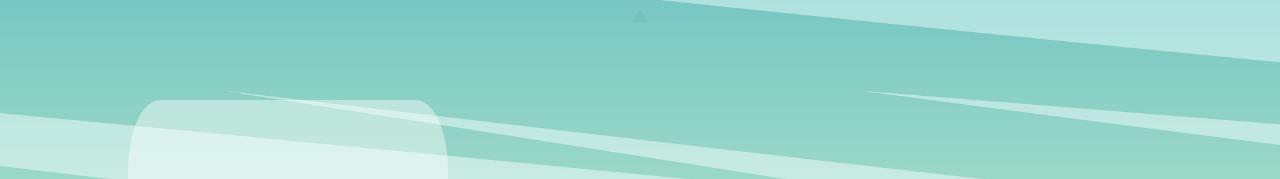
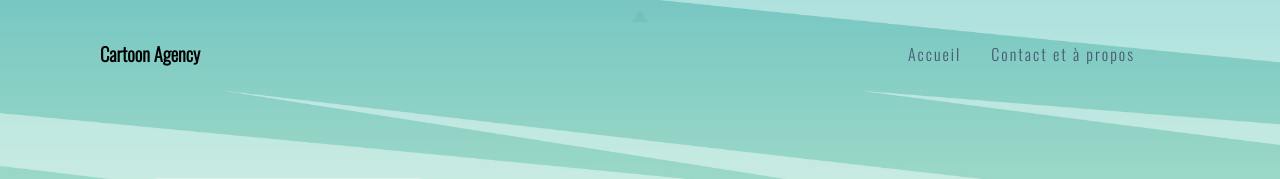
Before and after one commit to Gtchik/Agence_de_voyage, a plain HTML site: page index.html in a window 1280 px wide. Shown: the top 179 px of the page. Drawn offline with nearby package versions, Linux system fonts and the light colour scheme.

Commit message:
Fin navbarre

```diff
--- a/css/navbarre.css
+++ b/css/navbarre.css
@@ -1,3 +1,4 @@
+*
 {
   margin: 0;
   padding: 0;
@@ -5,7 +6,7 @@
   font-family: : 'Poppins', sans-serif;
 }
 
-.nav{
+header{
   position: fixed;
   top: 0;
   left: 0;
@@ -15,26 +16,35 @@
   align-items: center;
   transition: 0.6s;
   padding: 40px 100px;
+  z-index: 2;
 }
 
-.nav ul{
+header.sticky{
+  padding: 5px 100px;
+  background: #fff;
+}
+header ul{
   position: relative;
   display: flex;
   justify-content: center;
   align-items: center;
 }
 
-.nav ul li{
+header ul li{
   position: relative;
   list-style: none;
 }
 
-.nav ul li a{
+header ul li a{
   position: relative;
   margin: 0 15px;
   text-decoration: none;
   color: rgb(34, 12, 64, 0.6);
   letter-spacing: 2px;
-  font-weight: normal;
+  font-weight: 500;
   transition: 0.6s;
 }
+
+header.sticky ul li a{
+   color: #000;
+}
--- a/index.html
+++ b/index.html
@@ -13,15 +13,22 @@
 </head>
 
 <body>
-
-  <div class="nav">
+  <header>
     <h3>Cartoon Agency</h3>
     <ul>
       <li><a href="./index.html">Accueil</a></li>
       <li><a href="./html/contact.html">Contact et à propos</a></li>
       <li><a href=""><img src="./data/img/compte.png" alt=""></a></li>
     </ul>
-  </div>
+  </header>
+
+  <script type="text/javascript">
+    window.addEventListener("scroll", function(){
+      var header = document.querySelector("header")
+      header.classList.toggle("sticky", window.scrollY > 0)
+    })
+  </script>
+
   <div class="container" id="top">
     <section class="slider" id="slidr-div" style="dislay: block">
       <div class="voyage voyage-caraibes" data-slidr="one">
```
